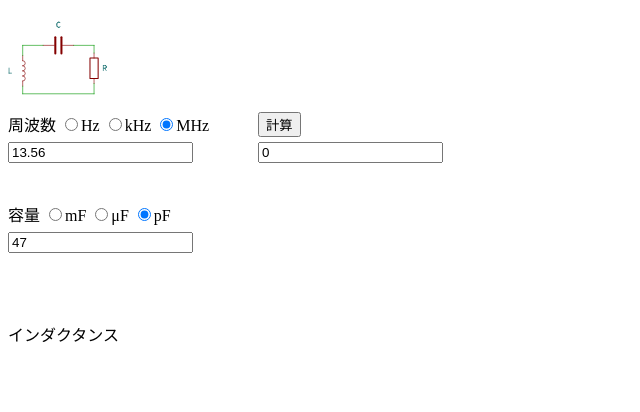
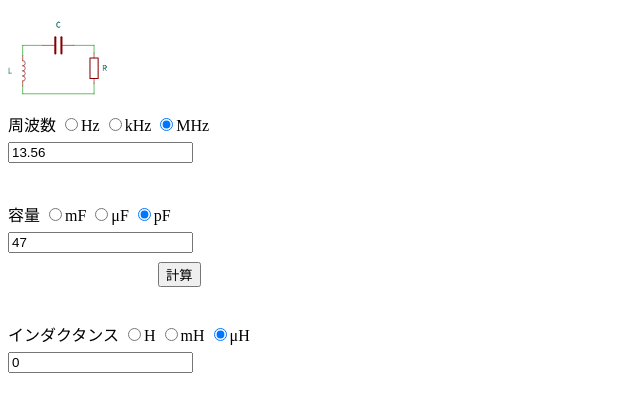
Before and after one commit to Tail-BackShape/PracHTML-CSS-JS, a plain HTML site: page calcINDUCTANCE/index.html in a window 1280 px wide. Shown: the whole page, without its empty margins (0-640 px from the left). Drawn offline with Linux system fonts and the light colour scheme.

Commit message:
fix grid layout
User-selectable unit notation for calculation results.

```diff
--- a/calcINDUCTANCE/index.html
+++ b/calcINDUCTANCE/index.html
@@ -15,9 +15,9 @@
     <form name="elementsForm" action="#" id="forms">
         <div id="FreqInfo">
             <label for="FreqForm">周波数</label>
-            <input type="radio" name="Hz" value="1">Hz
-            <input type="radio" name="Hz" value="2">kHz
-            <input type="radio" name="Hz" value="3" checked="checked">MHz
+            <input type="radio" name="f" value="1">Hz
+            <input type="radio" name="f" value="2">kHz
+            <input type="radio" name="f" value="3" checked="checked">MHz
         </div>
         <div id="FreqVal">
             <input type="number" id="FreqForm" value=13.56>
@@ -25,24 +25,27 @@
 
         <div id="CapaInfo">
             <label for="capaForm">容量</label>
-            <input type="radio" name="F" value="1">mF
-            <input type="radio" name="F" value="2">μF
-            <input type="radio" name="F" value="3" checked="checked">pF
+            <input type="radio" name="C" value="1">mF
+            <input type="radio" name="C" value="2">μF
+            <input type="radio" name="C" value="3" checked="checked">pF
         </div>
 
         <div id="CapaVal">
             <input type="number" id="capaForm" value=47>
         </div>
 
-        <div id="sendButton">
+        <div id="funcButton">
             <input type="button" value="計算" onclick="calcInductance()">
         </div>
 
         <div id="result">
             <label for="resultForm">インダクタンス</label>
+            <input type="radio" id="L" value="1">H
+            <input type="radio" id="L" value="2">mH
+            <input type="radio" id="L" value="3" checked="checked">μH
         </div>
 
-        <div id="resultVal">
+        <div id="indVal">
             <input type="number" id="inductance" value=0>
         </div>
     </form>
--- a/calcINDUCTANCE/style.css
+++ b/calcINDUCTANCE/style.css
@@ -1,7 +1,7 @@
 #forms {
     display: grid; /* グリッドレイアウト */
     grid-template-rows: 30px 30px 30px 30px 30px 30px 30px 30px 30px 30px;
-    grid-template-columns: 50px 50px 50px 50px 50px 50px;
+    grid-template-columns: 50px 50px 50px 50px 50px 50px 50px 50px 50px 50px;
 
 #FreqInfo {
     grid-row: 1/2;
@@ -29,7 +29,7 @@
 
 #result {
     grid-row: 8/9;
-    grid-column: 1/6;
+    grid-column: 1/9;
 }
 
 #indVal {
```
